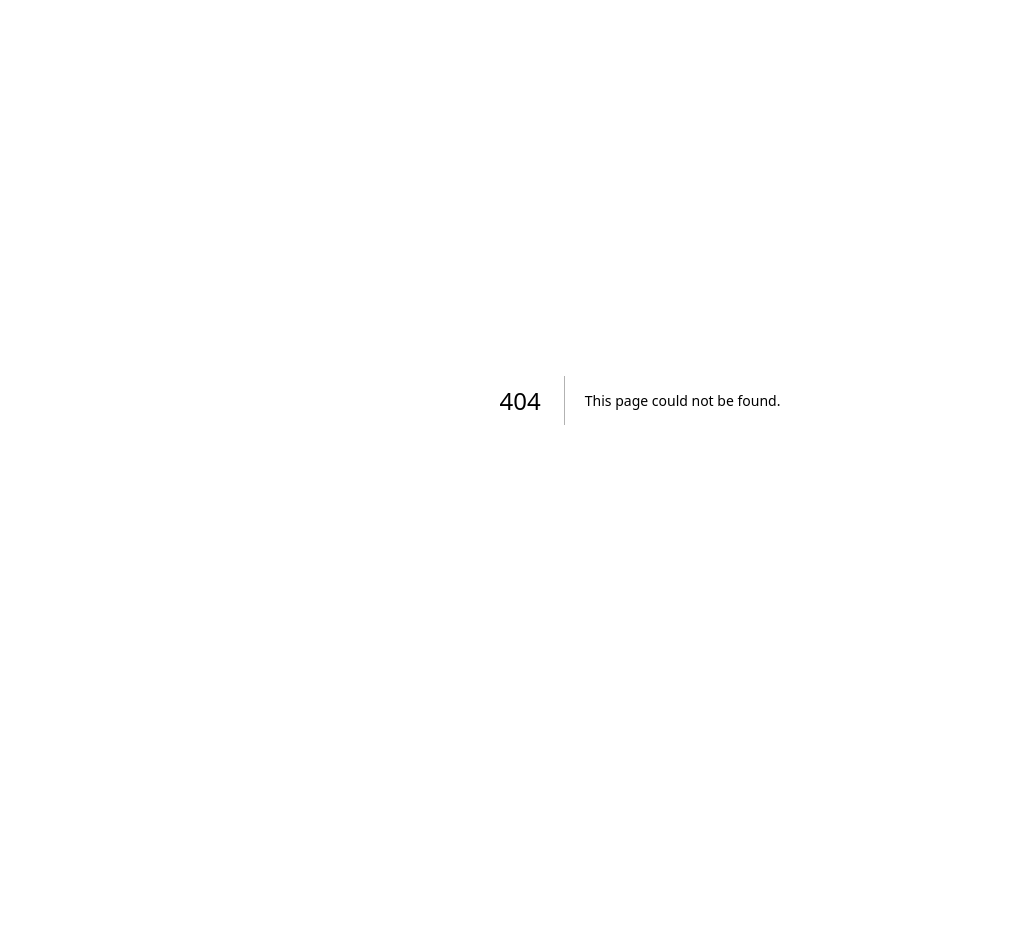
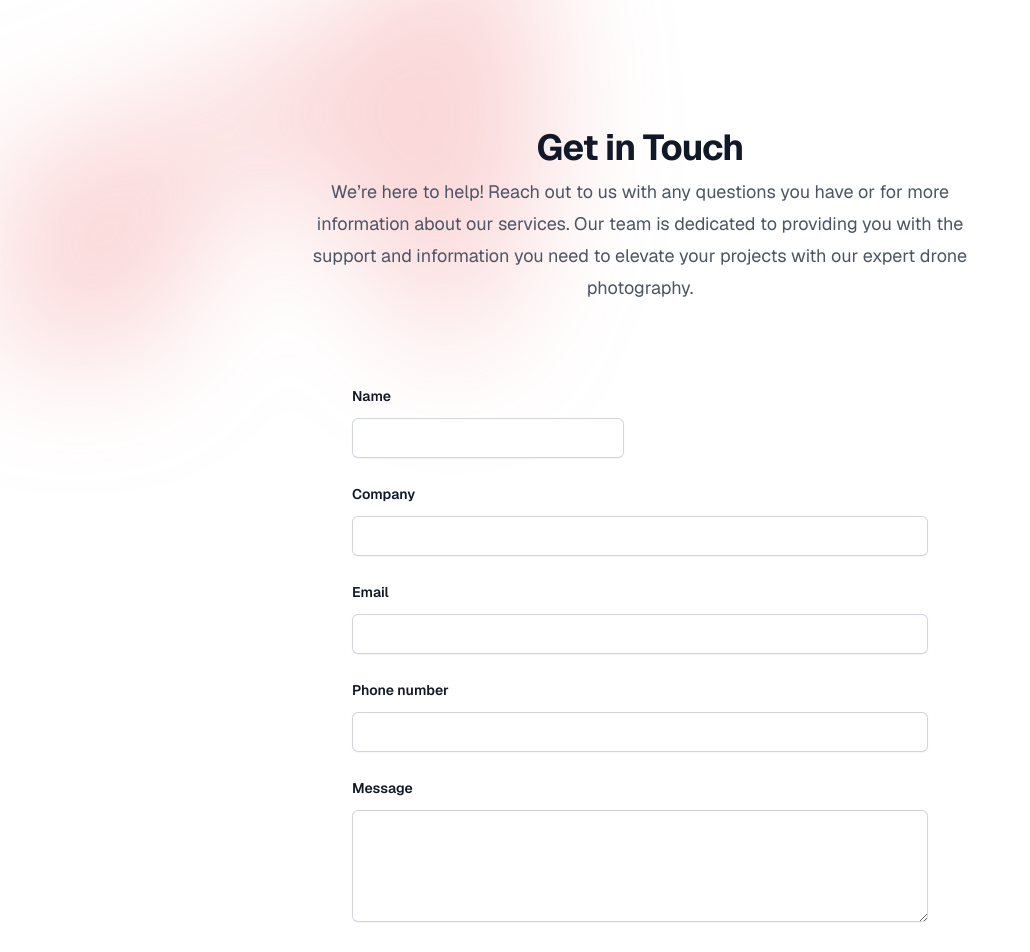
Before and after one commit to DaneBex/Elevation-Imagery, a Next.js app: page /contact-us in a window 1280 px wide. Before the commit this address had no page. Shown: the top 952 px of the page, without its empty margins (0-1030 px from the left). Before the commit the page ends 800 px from the top, so only its background shows below. Built offline with nearby package versions, Linux system fonts and the light colour scheme.

Commit message:
Page updated and email created

```diff
--- a/package.json
+++ b/package.json
@@ -11,12 +11,15 @@
     "db:studio": "drizzle-kit studio",
     "dev": "next dev",
     "lint": "next lint",
-    "start": "next start"
+    "start": "next start",
+    "email": "email dev --dir src/emails"
   },
   "dependencies": {
     "@aws-sdk/client-s3": "^3.614.0",
     "@aws-sdk/s3-request-presigner": "^3.614.0",
+    "@headlessui/react": "^2.1.2",
     "@heroicons/react": "^2.1.5",
+    "@react-email/components": "^0.0.21",
     "@t3-oss/env-nextjs": "^0.10.1",
     "@uploadthing/react": "^6.7.2",
     "aws-sdk": "^2.1658.0",
@@ -27,6 +30,7 @@
     "postgres": "^3.4.4",
     "react": "^18.3.1",
     "react-dom": "^18.3.1",
+    "resend": "^3.4.0",
     "zod": "^3.23.3"
   },
   "devDependencies": {
--- a/src/app/_components/Feature.tsx
+++ b/src/app/_components/Feature.tsx
@@ -37,7 +37,8 @@ const featuresTwo = [
 ];
 
 export async function Feature() {
-  const image = await getImage("DJI_20240710160556_0092_D.jpeg");
+  const lakeImage = await getImage("DJI_20240710160556_0092_D.jpeg");
+  const pabloImage = await getImage("EI-Website-Pablo.jpeg")
 
   return (
     <div className="overflow-hidden bg-white py-0 sm:py-8">
@@ -74,7 +75,7 @@ export async function Feature() {
           </div>
           <img
             alt="Product screenshot"
-            src={image}
+            src={lakeImage}
             width={2432}
             height={1442}
             className="w-full max-w-none rounded-xl shadow-xl ring-1 ring-gray-400/10 sm:w-[57rem] md:-mr-4 lg:-mr-0"
@@ -83,7 +84,7 @@ export async function Feature() {
         <div className="flex lg:flex-row flex-col-reverse justify-center items-center gap-4 w-full lg:justify-around">
             <img
               alt="Product screenshot"
-              src={image}
+              src={pabloImage}
               width={2432}
               height={1442}
               className="w-full md:w-[38rem] lg:w-1/2 max-w-none rounded-xl shadow-xl ring-1 ring-gray-400/10 sm:w-[1/2] md:-mr-4 lg:-mr-0"
--- /dev/null
+++ b/src/app/_components/Footer.tsx
@@ -0,0 +1,47 @@
+import { getImage } from "../aws/GetObject";
+
+
+export async function Footer() {
+    const igImage = await getImage("instagram.png"
+
+    )
+  return (
+    <footer className="bg-dblue text-white">
+      <div className="max-w-7xl mx-auto px-4 sm:px-6 lg:px-8">
+        <div className="py-12 md:flex md:justify-between md:items-center">
+          <div className="text-center b md:text-left mb-6 md:mb-0">
+            <p className="text-base leading-6">
+              Connect with us:
+            </p>
+            <div className="flex justify-center md:justify-start space-x-6 mt-4">
+              {/* <a href="#" className="text-blue hover:text-red transition-colors duration-300">
+                <span className="sr-only">Facebook</span>
+                Icon example
+                <i className="fab fa-facebook-f"></i>
+              </a> */}
+              <a target="_blank" href="https://www.instagram.com/elavation_imagery/?hl=en" className="flex flex-row text-blue hover:text-red transition-colors duration-300">
+                <img src={igImage} className="w-3"/>
+                <i className="fab fa-instagram"></i>
+              </a>
+              {/* <a href="#" className="text-blue hover:text-red transition-colors duration-300">
+                <span className="sr-only">Twitter</span>
+                Icon example
+                <i className="fab fa-twitter"></i>
+              </a> */}
+            </div>
+          </div>
+          <div className="text-center md:text-right">
+            <p className="text-base leading-6">
+              © {new Date().getFullYear()} Elevation Imagery. All rights reserved.
+            </p>
+            <p className="mt-2 text-sm leading-5 text-blue">
+              Designed by Elevation Imagery Team
+            </p>
+          </div>
+        </div>
+      </div>
+    </footer>
+  );
+};
+
+export default Footer;
--- a/src/app/_components/Header.tsx
+++ b/src/app/_components/Header.tsx
@@ -1,4 +1,5 @@
 import { getImage } from "../aws/GetObject"
+import Link from 'next/link'
 
 export async function Header() {
 
@@ -19,7 +20,7 @@ export async function Header() {
           </p>
         </div>
         <div>
-            <button className="transition ease-out duration-500 bg-dblue rounded-md hover:bg-blue text-white p-4">Contact us Now!</button>
+            <Link href="/contact-us" className="transition ease-out duration-500 bg-dblue rounded-md hover:bg-blue text-white p-4">Contact us Now!</Link>
         </div>
       </div>
     </div>
--- a/src/app/_components/Testimonial.tsx
+++ b/src/app/_components/Testimonial.tsx
@@ -24,32 +24,33 @@ export function Testimonial() {
     return (
       <section className="relative isolate overflow-hidden bg-white px-6 py-24 sm:py-32 lg:px-8">
         <div className="absolute inset-0 -z-10 bg-[radial-gradient(45rem_50rem_at_top,theme(colors.indigo.100),white)] opacity-20" />
-        <div className="absolute inset-y-0 right-1/2 -z-10 mr-16 w-[200%] origin-bottom-left skew-x-[-30deg] bg-white shadow-xl shadow-indigo-600/10 ring-1 ring-indigo-50 sm:mr-28 lg:mr-0 xl:mr-16 xl:origin-center" />
+        <div className="absolute inset-y-0 right-1/2 -z-10 mr-16 w-[200%] origin-bottom-left skew-x-[-30deg] bg-white shadow-xl shadow-red ring-1 ring-indigo-50 sm:mr-28 lg:mr-0 xl:mr-16 xl:origin-center" />
         <div className="mx-auto max-w-2xl lg:max-w-4xl">
-          <img alt="" src="https://affiliated45.c21.com/images/eco/Century21-nav-logo.png" className="mx-auto h-12" />
+          <img alt="" src="https://affiliated45.c21.com/images/eco/Century21-nav-logo.png" className="mx-auto w-1/6 h-1/2 h-12" />
           <figure className="mt-10">
             <blockquote className="text-center text-xl font-semibold leading-8 text-gray-900 sm:text-2xl sm:leading-9">
               <p>
-                “Lorem ipsum dolor sit amet consectetur adipisicing elit. Nemo expedita voluptas culpa sapiente alias
-                molestiae. Numquam corrupti in laborum sed rerum et corporis.”
+              “I would highly recommend Elevation Imagery for your drone photography needs. Dane was friendly, responsive, and easy to work with. The pictures turned out great and were exactly what I needed.”
               </p>
             </blockquote>
             <figcaption className="mt-10">
               <img
                 alt=""
-                src="https://images.unsplash.com/photo-1494790108377-be9c29b29330?ixlib=rb-1.2.1&ixid=eyJhcHBfaWQiOjEyMDd9&auto=format&fit=facearea&facepad=2&w=256&h=256&q=80"
+                src="https://www.century21.com/c21/remote-media/affiliate-1x1-155w/b31/6e0/d6/aHR0cHM6Ly9jMjEuYXp1cmVlZGdlLm5ldC8xMjI4aTAveWF0OTg5ZjU2M2U5bXlqeGYwNGUxY2ptYzdp.jpg"
                 className="mx-auto h-10 w-10 rounded-full"
               />
               <div className="mt-4 flex items-center justify-center space-x-3 text-base">
-                <div className="font-semibold text-gray-900">Judith Black</div>
+                <div className="font-semibold text-gray-900">Brad Kenealy</div>
                 <svg width={3} height={3} viewBox="0 0 2 2" aria-hidden="true" className="fill-gray-900">
                   <circle r={1} cx={1} cy={1} />
                 </svg>
-                <div className="text-gray-600">CEO of Workcation</div>
+                <div className="text-gray-600">Realitor for Century 21 Real Estate</div>
               </div>
             </figcaption>
           </figure>
+          {/*
           <Pagination />
+          */}
         </div>
       </section>
     )
--- /dev/null
+++ b/src/app/api/emails/route.ts
@@ -0,0 +1,27 @@
+import { Resend } from 'resend';
+import Welcome from '~/emails/Welcome';
+
+const resend = new Resend(process.env.RESEND_API_KEY);
+
+type ContactUsProps = {
+    name: string
+    company?: string
+    email: string
+    number: string
+    message: string
+}
+
+export async function POST(request: Request) {
+    const data: ContactUsProps = await request.json() as ContactUsProps;
+
+    const { name, company, email, number, message } = data;
+
+await resend.emails.send({
+  from: email,
+  to: 'ecelevationimagery@gmail.com',
+  subject: 'Website-contact-us',
+  react: Welcome({ name, company, number, message }),
+});
+
+return Response.json({ name: "dane" })
+}
--- /dev/null
+++ b/src/app/contact-us/page.tsx
@@ -0,0 +1,145 @@
+"use client"
+import { useState } from 'react'
+
+export default function ContactUs() {
+  const [name, setName] = useState("")
+  const [company, setCompany] = useState("")
+  const [email, setEmail] = useState("")
+  const [number, setNumber] = useState("")
+  const [message, setMessage] = useState("")
+
+  return (
+    <div className="isolate bg-white px-6 py-24 sm:py-32 lg:px-8">
+      <div
+        aria-hidden="true"
+        className="absolute inset-x-0 top-[-10rem] -z-10 transform-gpu overflow-hidden blur-3xl sm:top-[-20rem]"
+      >
+        <div
+          style={{
+            clipPath:
+              'polygon(74.1% 44.1%, 100% 61.6%, 97.5% 26.9%, 85.5% 0.1%, 80.7% 2%, 72.5% 32.5%, 60.2% 62.4%, 52.4% 68.1%, 47.5% 58.3%, 45.2% 34.5%, 27.5% 76.7%, 0.1% 64.9%, 17.9% 100%, 27.6% 76.8%, 76.1% 97.7%, 74.1% 44.1%)',
+          }}
+          className="relative left-1/2 -z-10 aspect-[1155/678] w-[36.125rem] max-w-none -translate-x-1/2 rotate-[30deg] bg-gradient-to-tr from-red to-red opacity-30 sm:left-[calc(50%-40rem)] sm:w-[72.1875rem]"
+        />
+      </div>
+      <div className="mx-auto max-w-2xl text-center">
+        <h2 className="text-3xl font-bold tracking-tight text-gray-900 sm:text-4xl">Get in Touch</h2>
+        <p className="mt-2 text-lg leading-8 text-gray-600">
+        We’re here to help! Reach out to us with any questions you have or for more information about our services. Our team is dedicated to providing you with the support and information you need to elevate your projects with our expert drone photography.
+        </p>
+      </div>
+      <form
+  onSubmit={async (e) => {
+    e.preventDefault();
+    const postData = { name, company, email, number, message };
+
+    return await fetch('/api/emails', {
+      method: "POST",
+      headers: {
+        'Content-Type': 'application/json'
+      },
+      body: JSON.stringify(postData)
+    });
+  }}
+  className="mx-auto mt-16 max-w-xl sm:mt-20"
+>
+        <div className="grid grid-cols-1 gap-x-8 gap-y-6 sm:grid-cols-2">
+          <div>
+            <label htmlFor="first-name" className="block text-sm font-semibold leading-6 text-gray-900">
+              Name
+            </label>
+            <div className="mt-2.5">
+              <input
+                id="first-name"
+                name="first-name"
+                type="text"
+                onChange={(e) => setName(e.target.value)}
+                autoComplete="given-name"
+                className="block w-full rounded-md border-0 px-3.5 py-2 text-gray-900 shadow-sm ring-1 ring-inset ring-gray-300 placeholder:text-gray-400 focus:ring-2 focus:ring-inset focus:ring-indigo-600 sm:text-sm sm:leading-6"
+              />
+            </div>
+          </div>
+          <div className="sm:col-span-2">
+            <label htmlFor="company" className="block text-sm font-semibold leading-6 text-gray-900">
+              Company
+            </label>
+            <div className="mt-2.5">
+              <input
+                id="company"
+                name="company"
+                type="text"
+                onChange={(e) => setCompany(e.target.value)}
+                autoComplete="organization"
+                className="block w-full rounded-md border-0 px-3.5 py-2 text-gray-900 shadow-sm ring-1 ring-inset ring-gray-300 placeholder:text-gray-400 focus:ring-2 focus:ring-inset focus:ring-indigo-600 sm:text-sm sm:leading-6"
+              />
+            </div>
+          </div>
+          <div className="sm:col-span-2">
+            <label htmlFor="email" className="block text-sm font-semibold leading-6 text-gray-900">
+              Email
+            </label>
+            <div className="mt-2.5">
+              <input
+                id="email"
+                name="email"
+                type="email"
+                onChange={(e) => setEmail(e.target.value)}
+                autoComplete="email"
+                className="block w-full rounded-md border-0 px-3.5 py-2 text-gray-900 shadow-sm ring-1 ring-inset ring-gray-300 placeholder:text-gray-400 focus:ring-2 focus:ring-inset focus:ring-indigo-600 sm:text-sm sm:leading-6"
+              />
+            </div>
+          </div>
+          <div className="sm:col-span-2">
+            <label htmlFor="phone-number" className="block text-sm font-semibold leading-6 text-gray-900">
+              Phone number
+            </label>
+            <div className="relative mt-2.5">
+              <input
+                id="phone-number"
+                name="phone-number"
+                type="tel"
+                autoComplete="tel"
+                onChange={(e) => setNumber(e.target.value)}
+                className="block w-full rounded-md border-0 px-3.5 py-2 pl-20 text-gray-900 shadow-sm ring-1 ring-inset ring-gray-300 placeholder:text-gray-400 focus:ring-2 focus:ring-inset focus:ring-indigo-600 sm:text-sm sm:leading-6"
+              />
+            </div>
+          </div>
+          <div className="sm:col-span-2">
+            <label htmlFor="message" className="block text-sm font-semibold leading-6 text-gray-900">
+              Message
+            </label>
+            <div className="mt-2.5">
+              <textarea
+                id="message"
+                name="message"
+                rows={4}
+                onChange={(e) => setMessage(e.target.value)}
+                className="block w-full rounded-md border-0 px-3.5 py-2 text-gray-900 shadow-sm ring-1 ring-inset ring-gray-300 placeholder:text-gray-400 focus:ring-2 focus:ring-inset focus:ring-indigo-600 sm:text-sm sm:leading-6"
+                defaultValue={''}
+              />
+            </div>
+          </div>
+        </div>
+        <div className="mt-10">
+          <button
+            // onClick={async () => {
+            //     await fetch('/api/emails', { method: "POST",
+            //         body: JSON.stringify({
+            //             name,
+            //             company,
+            //             email,
+            //             number,
+            //             message
+            //         })
+            //      })
+            // }}
+            type="submit"
+            className="transition ease-out duration-700 block w-full rounded-md bg-dblue px-3.5 py-2.5 text-center text-sm font-semibold text-white shadow-sm hover:bg-blue focus-visible:outline focus-visible:outline-2 focus-visible:outline-offset-2 focus-visible:outline-indigo-600"
+          >
+            {"Let's talk"}
+          </button>
+        </div>
+      </form>
+    </div>
+  )
+}
--- a/src/app/page.tsx
+++ b/src/app/page.tsx
@@ -1,6 +1,7 @@
 import { Header } from "./_components/Header";
 import { Feature } from "./_components/Feature";
 import { Testimonial } from "./_components/Testimonial";
+import Footer from "./_components/Footer";
 
 export default function HomePage() {
   return (
@@ -8,6 +9,7 @@ export default function HomePage() {
     <Header />
     <Feature />
     <Testimonial />
+    <Footer />
     </>
   );
 }
--- /dev/null
+++ b/src/emails/Welcome.tsx
@@ -0,0 +1,20 @@
+import { Button, Html } from "@react-email/components";
+import * as React from "react";
+
+type WelcomeProps = {
+  name: string
+  company?: string
+  number: string
+  message: string
+}
+
+export default function Welcome({ name, company, number, message }: WelcomeProps) {
+  return (
+    <Html>
+      <div>{`Hello my name is ${name}`}</div>
+      {company ?? <div>My company is ${company}</div>}
+      <div>{`My number is ${number}`}</div>
+      <div>{message}</div>
+    </Html>
+  );
+}
```
Also changed, not shown: 1 other file (tests, documents, lock files or other folders).
